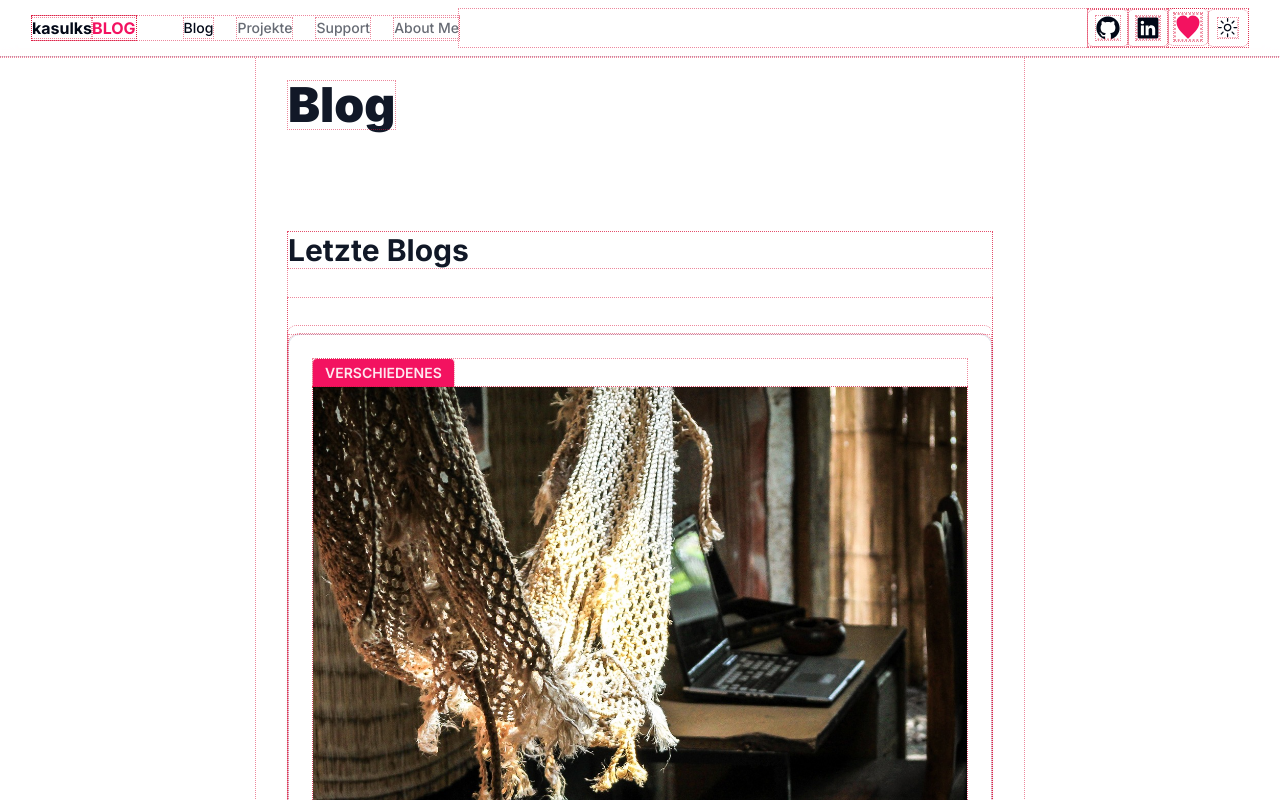
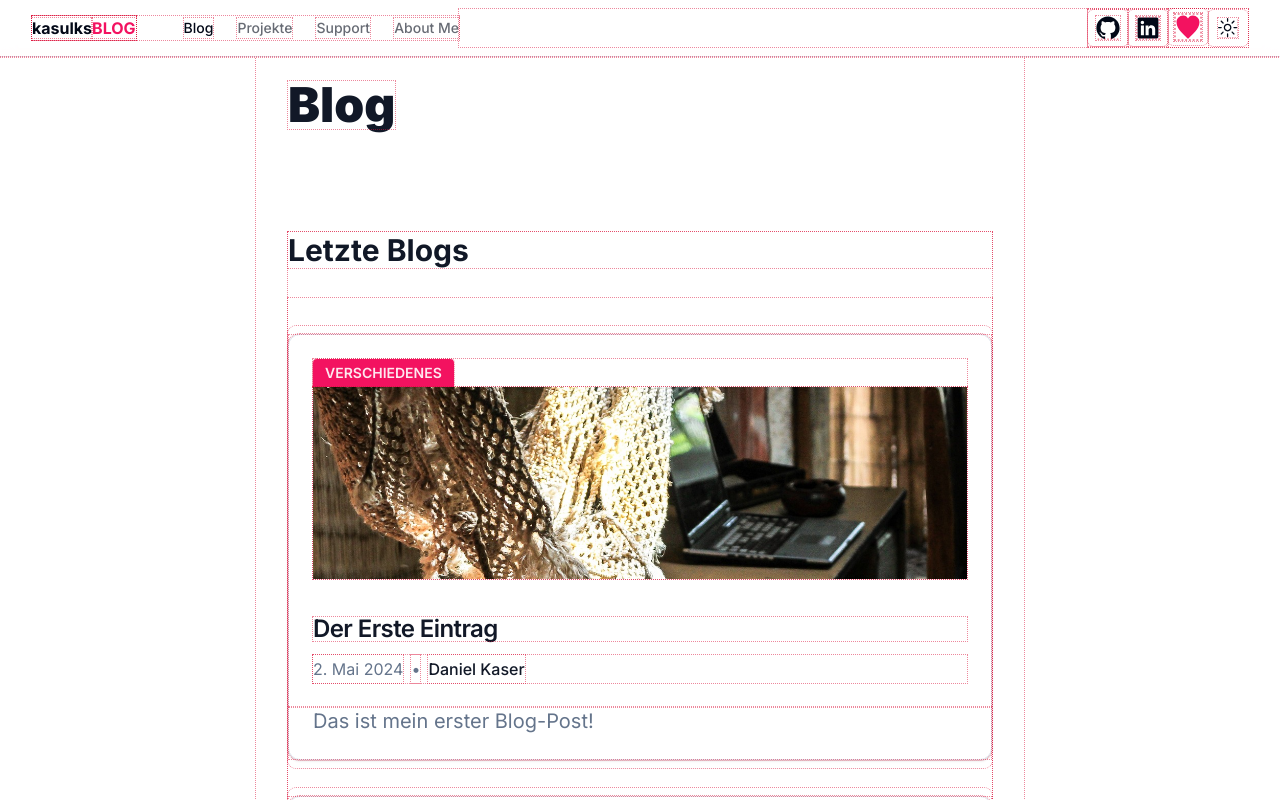
Before and after one commit to kasulk/blog, a Next.js app: page /blog in a window 1280 px wide. Shown: the top 800 px of the page. Built offline with nearby package versions, Linux system fonts and the light colour scheme.

Commit message:
add fill, sizes and object-cover to blog list images

```diff
--- a/src/components/BlogCard.tsx
+++ b/src/components/BlogCard.tsx
@@ -22,31 +22,34 @@ export default function BlogCard({ blog }: BlogCardProps) {
   const blogImageDir = siteConfig.dir.blogImages;
 
   return (
-    <Card>
+    <Card className="w-full">
       <CardHeader>
         <div className="flex text-sm font-semibold">
           <CategoryBadge className="rounded-b-none">
             {category.toUpperCase()}
           </CategoryBadge>
         </div>
-        <Link href={`/blog/${slug}`} className="no-underline">
+        <Link
+          href={`/blog/${slug}`}
+          className="relative h-36 no-underline sm:h-48"
+        >
           <Image
             src={`${blogImageDir}/${image?.file}`}
             alt={image?.alt}
             title={image.credits && createImageCreditsTag(image.credits)}
-            width={1280}
-            height={200}
-            className="my-0"
+            fill
+            sizes="(max-width: 768px) 100vw, (max-width: 1200px) 50vw, 33vw"
+            className="my-0 object-cover"
           />
         </Link>
         <CardTitle>{title}</CardTitle>
-        <CardDescription className="my-0 flex flex-col sm:flex-row">
+        <CardDescription className="my-0 flex flex-col sm:flex-row sm:space-x-2">
           <span className="whitespace-nowrap">
             {formatDate(pubDate, "de-DE")}
           </span>
-          <span className="mx-2 hidden sm:inline-block">•</span>
+          <span className="hidden sm:inline-block">•</span>
           <Link href="#" className="whitespace-nowrap no-underline">
-            {author}
+            {author === "icke" ? siteConfig.owner : author}
           </Link>
         </CardDescription>
       </CardHeader>
```
Also changed, not shown: src/content/blogs/2024/05/hello2.mdx (renamed from src/content/blogs/hello2.mdx).
